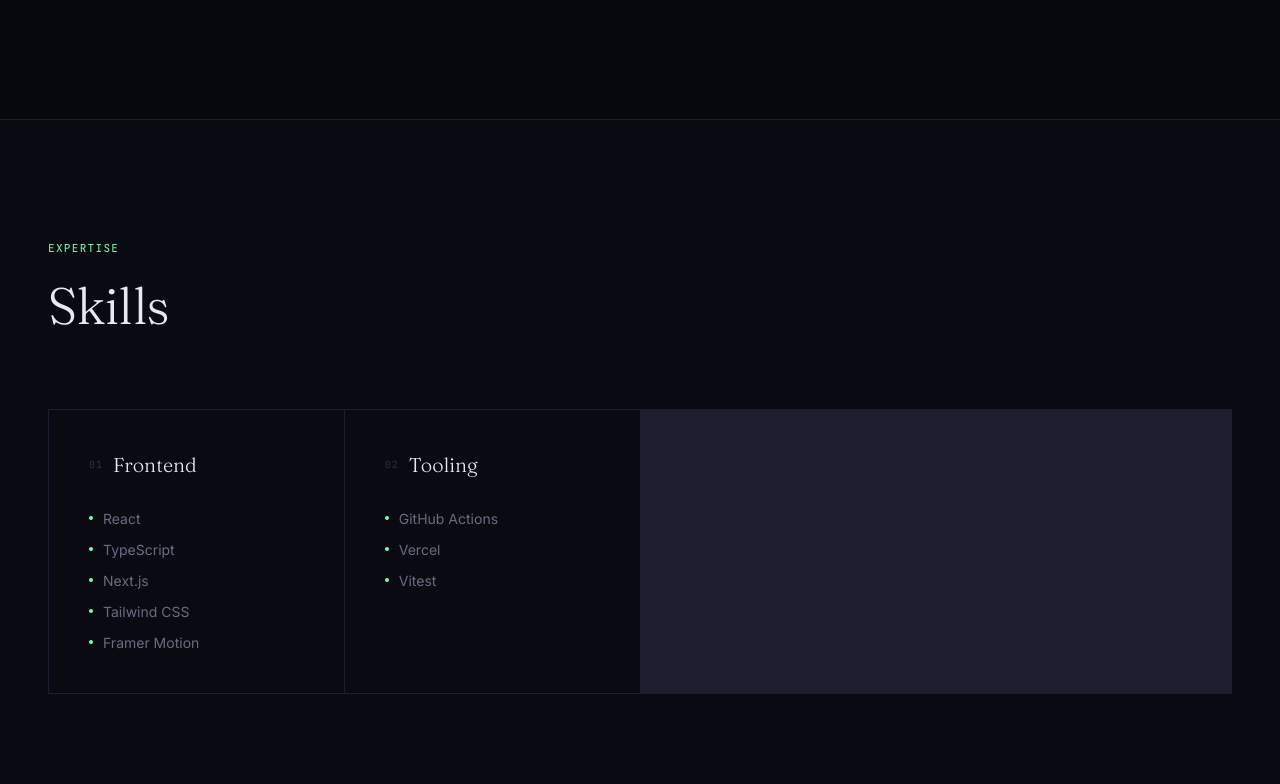
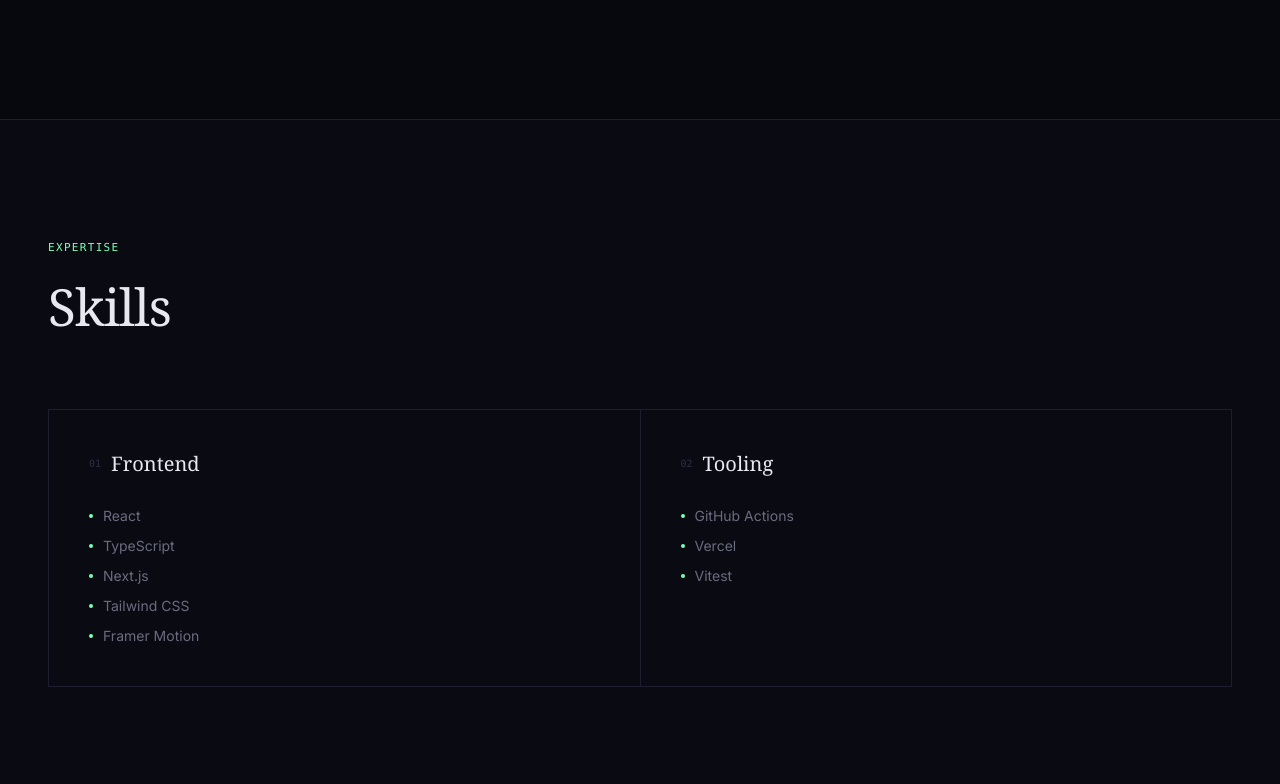
Before and after one commit to sujitshahi/PORTFOLIO, a Next.js app: page / in a window 1280 px wide. Shown: the part 1436-2220 px from the top of the page. Built offline with nearby package versions, Linux system fonts and the light colour scheme.

Commit message:
changes in skill section

```diff
--- a/src/app/components/Skills/SkillsSection.tsx
+++ b/src/app/components/Skills/SkillsSection.tsx
@@ -9,86 +9,32 @@
   return (
     <section
       id="skills"
-      style={{
-        padding: '120px 48px',
-        borderTop: '1px solid #1e1e30',
-        background: '#0a0a12',
-      }}
+      className="border-t border-[#1e1e30] bg-[#0a0a12] px-12 py-30"
     >
-      <div style={{ marginBottom: '64px' }}>
-        <div
-          style={{
-            fontFamily: 'JetBrains Mono, monospace',
-            fontSize: '11px',
-            color: '#7fffb2',
-            letterSpacing: '0.12em',
-            textTransform: 'uppercase',
-            marginBottom: '12px',
-          }}
-        >
+      <div className="mb-16">
+        <div className="mb-3 font-mono text-[11px] uppercase tracking-[0.12em] text-[#7fffb2]">
           Expertise
         </div>
-        <h2
-          style={{
-            fontFamily: 'Fraunces, serif',
-            fontSize: 'clamp(32px, 4vw, 52px)',
-            fontWeight: 300,
-            color: '#e8e8f0',
-            margin: 0,
-            letterSpacing: '-0.02em',
-          }}
-        >
+        <h2 className="m-0 font-serif text-[clamp(32px,4vw,52px)] font-light tracking-[-0.02em] text-[#e8e8f0]">
           Skills
         </h2>
       </div>
-      <div
-        style={{
-          display: 'grid',
-          gridTemplateColumns: 'repeat(auto-fill, minmax(260px, 1fr))',
-          gap: '1px',
-          background: '#1e1e30',
-          border: '1px solid #1e1e30',
-        }}
-      >
+      <div className="grid grid-cols-1 gap-px border border-[#1e1e30] bg-[#1e1e30] md:grid-cols-2">
         {Object.entries(skills).map(([category, items], idx) => (
-          <div key={category} style={{ background: '#0a0a12', padding: '40px' }}>
-            <div
-              style={{ display: 'flex', alignItems: 'center', gap: '10px', marginBottom: '28px' }}
-            >
-              <span
-                style={{
-                  fontFamily: 'JetBrains Mono, monospace',
-                  fontSize: '10px',
-                  color: '#2e2e44',
-                  letterSpacing: '0.1em',
-                }}
-              >
+          <div key={category} className="bg-[#0a0a12] p-10">
+            <div className="mb-7 flex items-center gap-2.5">
+              <span className="font-mono text-[10px] text-[#2e2e44]">
                 {String(idx + 1).padStart(2, '0')}
               </span>
-              <span
-                style={{
-                  fontFamily: 'Fraunces, serif',
-                  fontSize: '20px',
-                  fontWeight: 300,
-                  color: '#e8e8f0',
-                }}
-              >
+              <span className="font-serif text-xl font-light text-[#e8e8f0]">
                 {category}
               </span>
             </div>
-            <div style={{ display: 'flex', flexDirection: 'column', gap: '10px' }}>
+            <div className="flex flex-col gap-2.5">
               {items.map((skill) => (
-                <div key={skill} style={{ display: 'flex', alignItems: 'center', gap: '10px' }}>
-                  <div
-                    style={{
-                      width: '4px',
-                      height: '4px',
-                      background: '#7fffb2',
-                      borderRadius: '50%',
-                      flexShrink: 0,
-                    }}
-                  />
-                  <span style={{ fontSize: '14px', color: '#6b6b80' }}>{skill}</span>
+                <div key={skill} className="flex items-center gap-2.5">
+                  <div className="h-1 w-1 shrink-0 rounded-full bg-[#7fffb2]" />
+                  <span className="text-sm text-[#6b6b80]">{skill}</span>
                 </div>
               ))}
             </div>
--- a/src/app/layout.tsx
+++ b/src/app/layout.tsx
@@ -1,52 +1,3 @@
-// import type { Metadata } from "next";
-// import { Geist, Geist_Mono } from "next/font/google";
-// import "./globals.css";
-// import Navbar from "./Navbar/page";
-
-// const geistSans = Geist({
-//   variable: "--font-geist-sans",
-//   subsets: ["latin"],
-// });
-
-// const geistMono = Geist_Mono({
-//   variable: "--font-geist-mono",
-//   subsets: ["latin"],
-// });
-
-// export const metadata: Metadata = {
-//   title: "Sujit Shahi Portfolio",
-//   description: "Generated by create next app",
-// };
-
-// export default function RootLayout({
-//   children,
-// }: Readonly<{
-//   children: React.ReactNode;
-// }>) {
-//   return (
-//     <html
-//       lang="en"
-//       className={`${geistSans.variable} ${geistMono.variable} h-full antialiased`}
-//     >
-//       <body className="min-h-full flex flex-col"
-//       suppressHydrationWarning={true}
-//       >
-
-//         <Navbar />
-//         {children}
-//         </body>
-//     </html>
-//   );
-// }
-
-
-
-
-
-
-
-
-
 import type { Metadata } from 'next'
 import './globals.css'
 
@@ -57,7 +8,7 @@
 
 export default function RootLayout({ children }: { children: React.ReactNode }) {
   return (
-    <html lang="en">
+    <html lang="en" data-scroll-behavior="smooth">
       <body>{children}</body>
     </html>
   )
```
Also changed, not shown: src/app/globals.css (+0 -17 lines).
